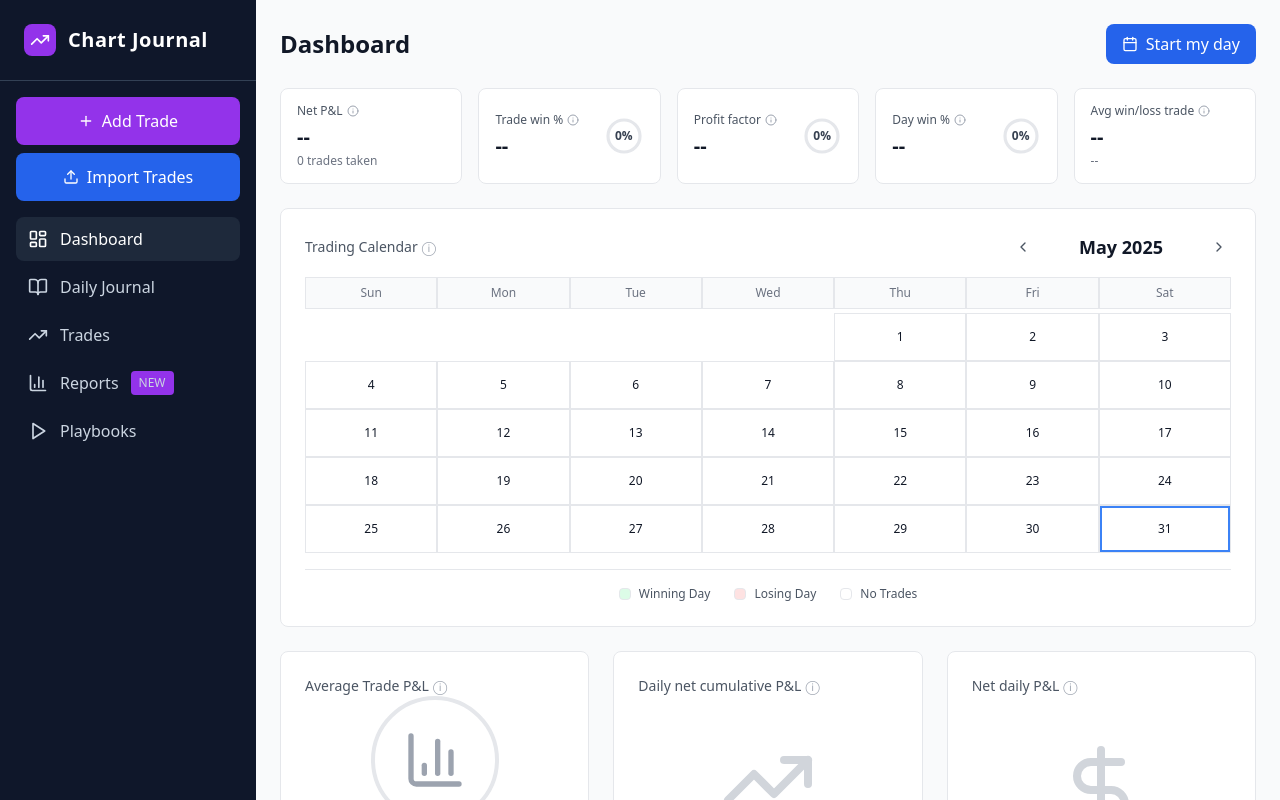
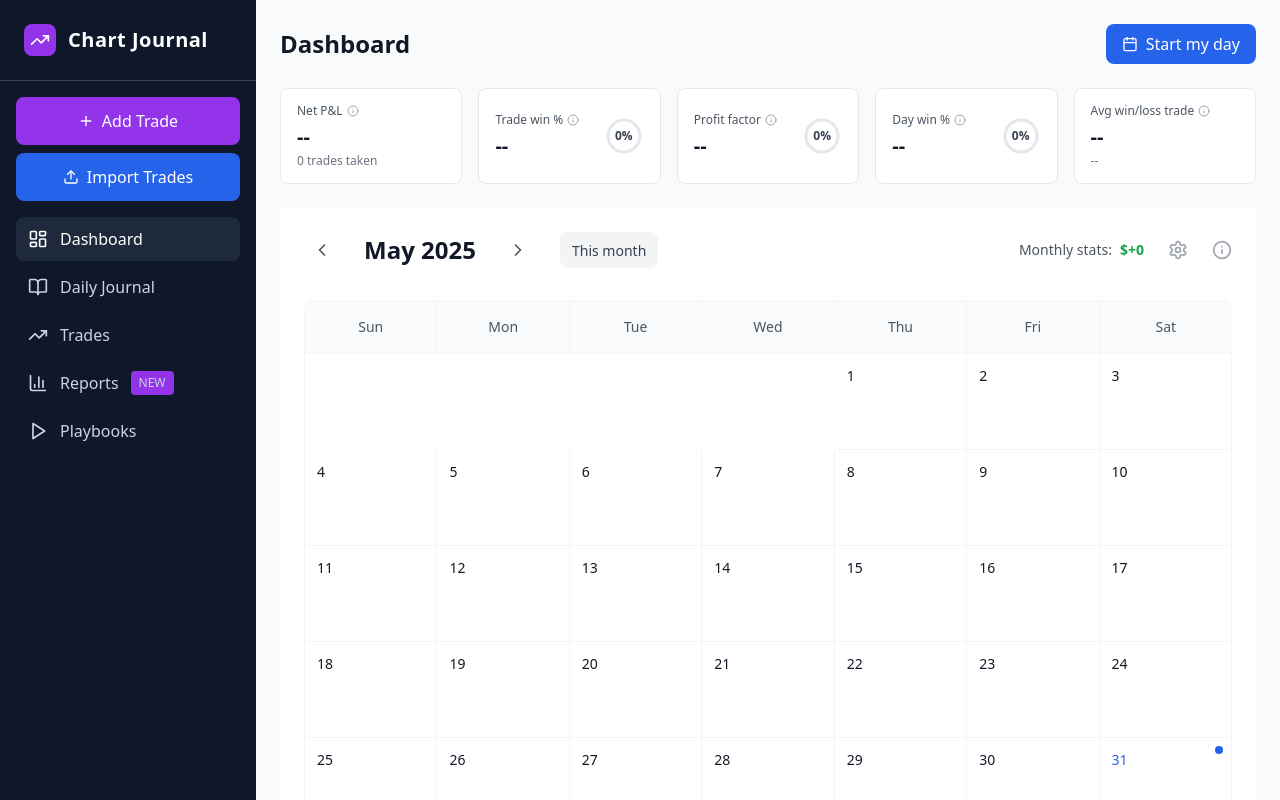
Before and after one commit to riccorohl/trading-journal, a React (Vite) app: page / in a window 1280 px wide. Built offline with nearby package versions, Linux system fonts and the light colour scheme.

Commit message:
Refactor: Update calendar widget code
Updated the calendar widget with the provided code, including mock trade data, monthly stats, and navigation.

```diff
--- a/src/components/CalendarWidget.tsx
+++ b/src/components/CalendarWidget.tsx
@@ -1,6 +1,6 @@
 
 import React, { useState } from 'react';
-import { ChevronLeft, ChevronRight } from 'lucide-react';
+import { ChevronLeft, ChevronRight, Settings, Info } from 'lucide-react';
 import { useTradeContext } from '../contexts/TradeContext';
 
 interface CalendarWidgetProps {
@@ -41,6 +41,22 @@ const CalendarWidget: React.FC<CalendarWidgetProps> = ({ onDayClick }) => {
     };
   };
 
+  // Calculate monthly stats
+  const getMonthlyStats = () => {
+    let totalPnL = 0;
+    let tradingDays = 0;
+
+    for (let day = 1; day <= daysInMonth; day++) {
+      const dailyData = getDailyPnL(day);
+      if (dailyData) {
+        totalPnL += dailyData.pnl;
+        tradingDays++;
+      }
+    }
+
+    return { totalPnL, tradingDays };
+  };
+
   const navigateMonth = (direction: 'prev' | 'next') => {
     const newDate = new Date(currentDate);
     if (direction === 'prev') {
@@ -63,7 +79,7 @@ const CalendarWidget: React.FC<CalendarWidgetProps> = ({ onDayClick }) => {
 
     // Add empty cells for days before the first day of the month
     for (let i = 0; i < startingDayOfWeek; i++) {
-      days.push(<div key={`empty-${i}`} className="h-12 w-full"></div>);
+      days.push(<div key={`empty-${i}`} className="h-24"></div>);
     }
 
     // Add days of the month
@@ -71,33 +87,37 @@ const CalendarWidget: React.FC<CalendarWidgetProps> = ({ onDayClick }) => {
       const dailyData = getDailyPnL(day);
       const isToday = new Date().toDateString() === new Date(currentYear, currentMonth, day).toDateString();
 
-      let cellClass = "h-12 w-full border border-gray-200 text-xs relative cursor-pointer hover:bg-gray-50 transition-colors flex flex-col justify-center items-center";
+      let cellClass = "h-24 p-3 border-r border-b border-gray-100 cursor-pointer transition-colors relative";
 
       if (dailyData) {
         if (dailyData.pnl > 0) {
-          cellClass += " bg-green-100 hover:bg-green-200";
+          cellClass += " bg-green-50 hover:bg-green-100";
         } else {
-          cellClass += " bg-red-100 hover:bg-red-200";
+          cellClass += " bg-red-50 hover:bg-red-100";
         }
-      }
-
-      if (isToday) {
-        cellClass += " ring-2 ring-blue-500 ring-inset";
+      } else {
+        cellClass += " hover:bg-gray-100";
       }
 
       days.push(
-        <div
-          key={day}
-          className={cellClass}
-          onClick={() => handleDayClick(day)}
-        >
-          <div className="font-medium text-gray-900 text-xs">{day}</div>
+        <div key={day} className={cellClass} onClick={() => handleDayClick(day)}>
+          <div className="flex flex-col h-full">
+            <div className={`text-sm font-medium mb-1 ${isToday ? 'text-blue-600' : 'text-gray-900'}`}>
+              {day}
+            </div>
             {dailyData && (
-            <div className="text-center">
-              <div className={`font-bold text-xs ${dailyData.pnl >= 0 ? 'text-green-700' : 'text-red-700'}`}>
-                ${dailyData.pnl >= 0 ? '+' : ''}${dailyData.pnl.toFixed(0)}
+              <div className="flex-1 flex flex-col justify-center">
+                <div className={`text-xs font-semibold ${dailyData.pnl >= 0 ? 'text-green-700' : 'text-red-700'}`}>
+                  {dailyData.pnl >= 0 ? '+' : ''}{dailyData.pnl.toFixed(0)}
+                </div>
+                <div className="text-xs text-gray-500 mt-0.5">
+                  {dailyData.tradeCount} trade{dailyData.tradeCount === 1 ? '' : 's'}
                 </div>
               </div>
+            )}
+          </div>
+          {isToday && (
+            <div className="absolute top-2 right-2 w-2 h-2 bg-blue-600 rounded-full"></div>
           )}
         </div>
       );
@@ -106,60 +126,60 @@ const CalendarWidget: React.FC<CalendarWidgetProps> = ({ onDayClick }) => {
     return days;
   };
 
+  const monthlyStats = getMonthlyStats();
+
   return (
-    <div className="bg-white rounded-lg p-6 border border-gray-200">
-      {/* Calendar Header */}
-      <div className="flex items-center justify-between mb-4">
-        <h3 className="text-sm font-medium text-gray-600 flex items-center">
-          Trading Calendar
-          <span className="ml-1 text-gray-400">ⓘ</span>
-        </h3>
-        <div className="flex items-center space-x-4">
+    <div className="bg-white min-h-screen p-6 font-sans">
+      <div className="max-w-7xl mx-auto">
+        {/* Header */}
+        <div className="flex flex-col md:flex-row items-start md:items-center justify-between mb-8">
+          <div className="flex flex-wrap items-center space-x-3 sm:space-x-6 mb-4 md:mb-0">
             <button
               onClick={() => navigateMonth('prev')}
-            className="p-1 hover:bg-gray-100 rounded transition-colors"
+              className="p-2 hover:bg-gray-100 rounded-lg transition-colors focus:outline-none focus:ring-2 focus:ring-blue-500"
             >
-            <ChevronLeft className="w-4 h-4 text-gray-600" />
+              <ChevronLeft className="w-5 h-5 text-gray-600" />
             </button>
-          <h2 className="text-lg font-semibold text-gray-900 min-w-[140px] text-center">
+            <h1 className="text-2xl font-semibold text-gray-900">
               {monthNames[currentMonth]} {currentYear}
-          </h2>
+            </h1>
             <button
               onClick={() => navigateMonth('next')}
-            className="p-1 hover:bg-gray-100 rounded transition-colors"
+              className="p-2 hover:bg-gray-100 rounded-lg transition-colors focus:outline-none focus:ring-2 focus:ring-blue-500"
             >
-            <ChevronRight className="w-4 h-4 text-gray-600" />
+              <ChevronRight className="w-5 h-5 text-gray-600" />
             </button>
+            <div className="bg-gray-100 px-3 py-1.5 rounded-lg">
+              <span className="text-sm font-medium text-gray-700">This month</span>
+            </div>
+          </div>
+          <div className="flex items-center space-x-4 sm:space-x-6">
+            <div className="flex items-center space-x-2">
+              <span className="text-sm text-gray-600">Monthly stats:</span>
+              <span className={`text-sm font-semibold ${monthlyStats.totalPnL >= 0 ? 'text-green-600' : 'text-red-600'}`}>
+                ${monthlyStats.totalPnL >= 0 ? '+' : ''}{monthlyStats.totalPnL.toFixed(0)}
+              </span>
+            </div>
+            <Settings className="w-5 h-5 text-gray-400 cursor-pointer hover:text-gray-600 transition-colors" />
+            <Info className="w-5 h-5 text-gray-400 cursor-pointer hover:text-gray-600 transition-colors" />
           </div>
         </div>
 
+        {/* Calendar Section */}
+        <div>
           {/* Days of Week Header */}
-      <div className="grid grid-cols-7 gap-0 mb-1">
+          <div className="grid grid-cols-7 border-t border-l border-gray-100 rounded-t-lg overflow-hidden">
             {daysOfWeek.map(day => (
-          <div key={day} className="h-8 text-center text-xs font-medium text-gray-500 bg-gray-50 border border-gray-200 flex items-center justify-center">
+              <div key={day} className="p-4 text-center text-sm font-medium text-gray-600 bg-gray-50 border-r border-b border-gray-100 last:border-r-0">
                 {day}
               </div>
             ))}
           </div>
 
           {/* Calendar Grid */}
-      <div className="grid grid-cols-7 gap-0">
+          <div className="grid grid-cols-7 border-l border-gray-100 rounded-b-lg overflow-hidden">
             {renderCalendarDays()}
           </div>
-
-      {/* Legend */}
-      <div className="flex items-center justify-center space-x-6 mt-4 pt-4 border-t border-gray-200">
-        <div className="flex items-center space-x-2">
-          <div className="w-3 h-3 bg-green-100 border border-gray-200 rounded"></div>
-          <span className="text-xs text-gray-600">Winning Day</span>
-        </div>
-        <div className="flex items-center space-x-2">
-          <div className="w-3 h-3 bg-red-100 border border-gray-200 rounded"></div>
-          <span className="text-xs text-gray-600">Losing Day</span>
-        </div>
-        <div className="flex items-center space-x-2">
-          <div className="w-3 h-3 bg-white border border-gray-200 rounded"></div>
-          <span className="text-xs text-gray-600">No Trades</span>
         </div>
       </div>
     </div>
```
Lines whose indentation alone changed are shown as unchanged.
